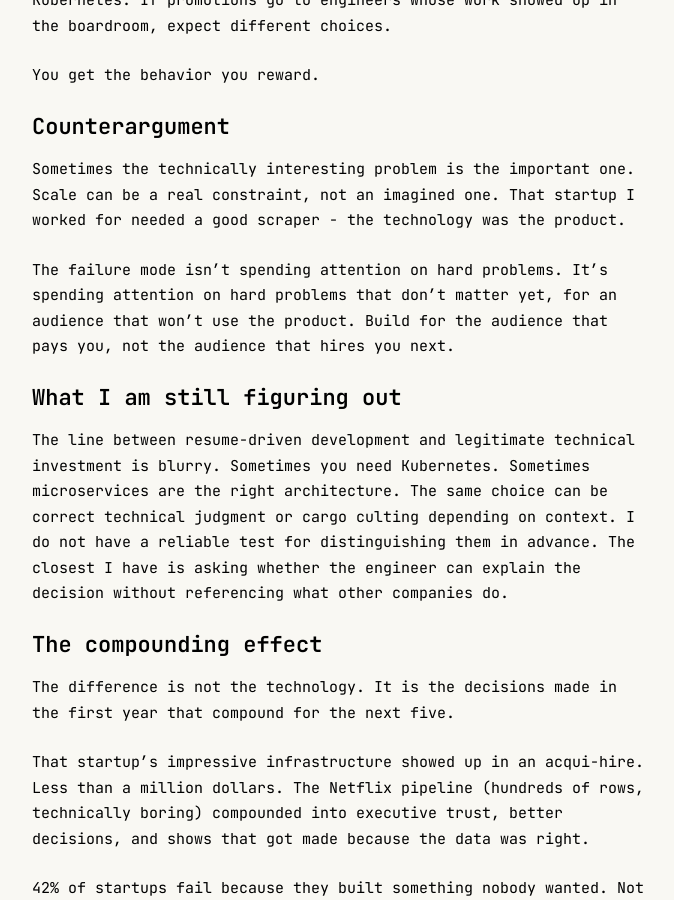
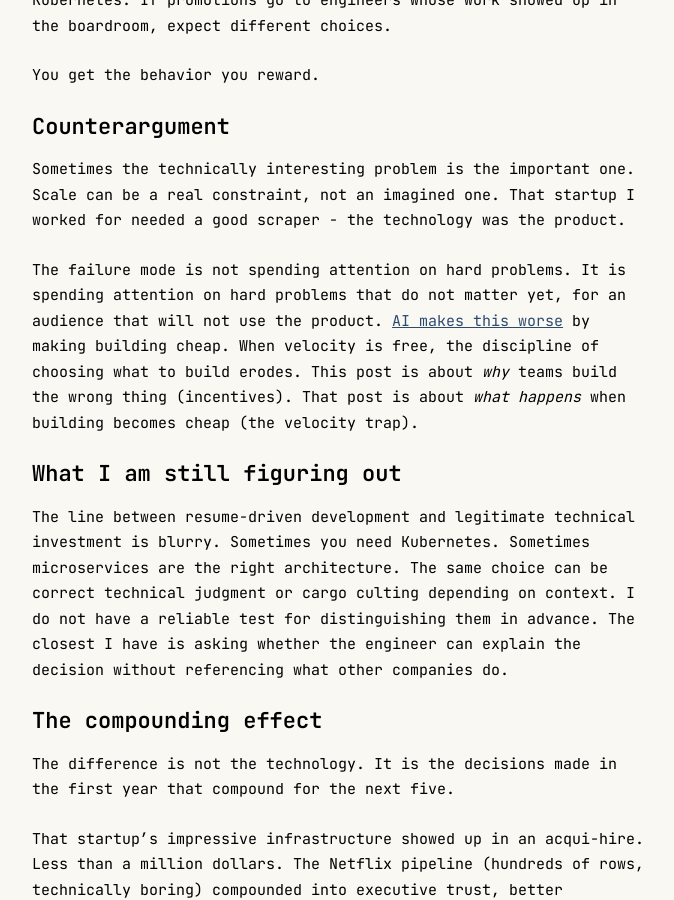
Before and after one commit to ashita-ai/ashita-ai.github.io, a Jekyll site: the page built from _posts/2026-02-10-the-attention-economy-of-engineering.md, in a window 1280 px wide and 900 px high, scrolled down 2435 px. Shown: the whole window, without its empty margins (302-976 px from the left). Built offline with Jekyll 4.4.1, drawn with Linux system fonts in a browser that asks for light colours.

Commit message:
Distinguish Attention Economy from Build Is Not Hard Part
Add explicit link and differentiation: this post covers WHY teams build wrong (incentives), that post covers WHAT HAPPENS when building is cheap (velocity trap)

```diff
--- a/_posts/2026-02-10-the-attention-economy-of-engineering.md
+++ b/_posts/2026-02-10-the-attention-economy-of-engineering.md
@@ -44,7 +44,7 @@ You get the behavior you reward.
 
 Sometimes the technically interesting problem is the important one. Scale can be a real constraint, not an imagined one. That startup I worked for needed a good scraper - the technology was the product.
 
-The failure mode isn't spending attention on hard problems. It's spending attention on hard problems that don't matter yet, for an audience that won't use the product. Build for the audience that pays you, not the audience that hires you next.
+The failure mode is not spending attention on hard problems. It is spending attention on hard problems that do not matter yet, for an audience that will not use the product. [AI makes this worse](/blog/the-build-is-not-the-hard-part/) by making building cheap. When velocity is free, the discipline of choosing what to build erodes. This post is about *why* teams build the wrong thing (incentives). That post is about *what happens* when building becomes cheap (the velocity trap).
 
 ## What I am still figuring out
 
```
